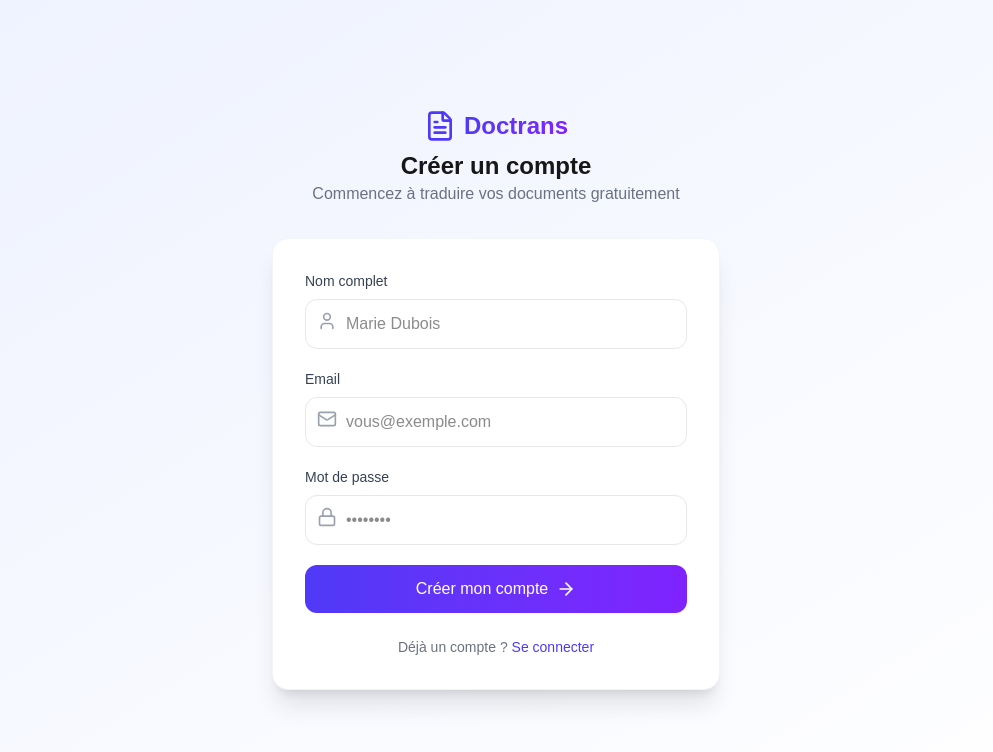
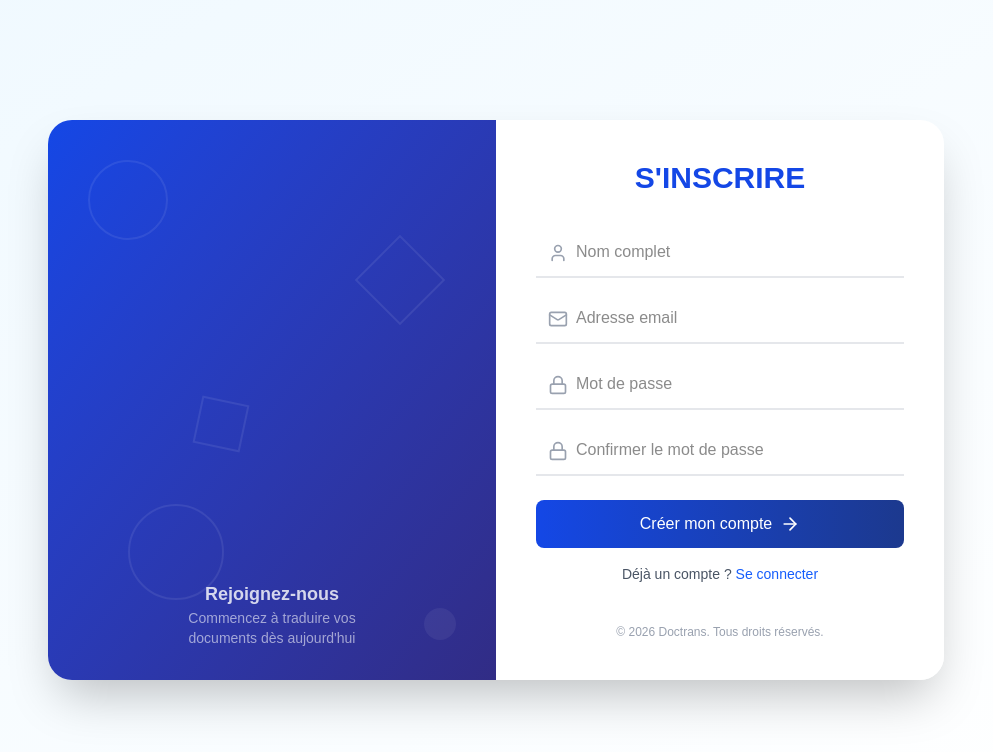
Before and after one commit to laminisidibe222-source/doctrans, a Next.js app: page /Signup in a window 1280 px wide. Shown: the top 752 px of the page, without its empty margins (144-1137 px from the left). Built offline with nearby package versions, Linux system fonts and the light colour scheme.

Commit message:
Updatind pages

```diff
--- a/app/Login/page.tsx
+++ b/app/Login/page.tsx
@@ -2,82 +2,115 @@
 
 import { useState } from 'react';
 import Link from 'next/link';
-import { FileText, Mail, Lock, ArrowRight } from 'lucide-react';
+import { User, Lock } from 'lucide-react';
 
 export default function LoginPage() {
-  const [email, setEmail] = useState('');
+  const [username, setUsername] = useState('');
   const [password, setPassword] = useState('');
+  const [error, setError] = useState('');
 
-  const handleSubmit = (e: React.FormEvent) => {
+  const handleLogin = (e: React.FormEvent) => {
     e.preventDefault();
-    if (email && password) {
-      localStorage.setItem('doctrans_user', email);
+    setError('');
+
+    // Get registered users from localStorage
+    const users = JSON.parse(localStorage.getItem('doctrans_users') || '[]');
+
+    // Find matching user
+    const foundUser = users.find(
+      (u: any) => (u.email === username || u.name === username) && u.password === password
+    );
+
+    if (foundUser) {
+      localStorage.setItem('doctrans_user', JSON.stringify(foundUser));
       window.location.href = '/translate';
+    } else {
+      setError('Identifiants incorrects. Veuillez vérifier vos informations.');
     }
   };
 
   return (
-    <div className="min-h-screen bg-gradient-to-br from-indigo-50 to-white flex items-center justify-center p-6">
-      <div className="w-full max-w-md">
-        <div className="text-center mb-8">
-          <Link href="/" className="inline-flex items-center gap-2 mb-2">
-            <FileText className="w-8 h-8 text-indigo-600" />
-            <span className="text-2xl font-bold bg-gradient-to-r from-indigo-600 to-violet-600 bg-clip-text text-transparent">
-              Doctrans
-            </span>
-          </Link>
-          <h1 className="text-2xl font-bold">Connexion</h1>
-          <p className="text-gray-500">Accédez à votre espace de traduction</p>
+    <div className="min-h-screen bg-gradient-to-br from-sky-50 to-white flex items-center justify-center p-4">
+      <div className="w-full max-w-4xl rounded-3xl shadow-2xl overflow-hidden flex">
+        {/* Left Side - Form */}
+        <div className="w-full md:w-1/2 bg-white p-8 md:p-10">
+          <h1 className="text-3xl font-bold text-blue-700 mb-8 text-center">SIGN IN</h1>
+
+          <form onSubmit={handleLogin} className="space-y-5">
+            {error && (
+              <div className="bg-red-50 text-red-600 text-sm p-3 rounded-lg text-center">
+                {error}
+              </div>
+            )}
+
+            <div className="relative">
+              <User className="absolute left-3 top-1/2 -translate-y-1/2 w-5 h-5 text-gray-400" />
+              <input
+                type="text"
+                value={username}
+                onChange={(e) => setUsername(e.target.value)}
+                placeholder="Nom d'utilisateur ou email"
+                required
+                className="w-full pl-10 pr-4 py-3 border-b-2 border-gray-200 focus:border-blue-600 outline-none transition bg-transparent"
+              />
             </div>
 
-        <form onSubmit={handleSubmit} className="bg-white rounded-2xl shadow-xl p-8 border border-gray-100">
-          <div className="space-y-5">
-            <div>
-              <label className="block text-sm font-medium text-gray-700 mb-2">Email</label>
             <div className="relative">
-                <Mail className="absolute left-3 top-3 w-5 h-5 text-gray-400" />
-                <input
-                  type="email"
-                  value={email}
-                  onChange={(e) => setEmail(e.target.value)}
-                  placeholder="vous@exemple.com"
-                  required
-                  className="w-full pl-10 pr-4 py-3 border border-gray-200 rounded-xl focus:outline-none focus:ring-2 focus:ring-indigo-500"
-                />
-              </div>
-            </div>
-
-            <div>
-              <label className="block text-sm font-medium text-gray-700 mb-2">Mot de passe</label>
-              <div className="relative">
-                <Lock className="absolute left-3 top-3 w-5 h-5 text-gray-400" />
+              <Lock className="absolute left-3 top-1/2 -translate-y-1/2 w-5 h-5 text-gray-400" />
               <input
                 type="password"
                 value={password}
                 onChange={(e) => setPassword(e.target.value)}
-                  placeholder="••••••••"
+                placeholder="Mot de passe"
                 required
-                  className="w-full pl-10 pr-4 py-3 border border-gray-200 rounded-xl focus:outline-none focus:ring-2 focus:ring-indigo-500"
+                className="w-full pl-10 pr-4 py-3 border-b-2 border-gray-200 focus:border-blue-600 outline-none transition bg-transparent"
               />
             </div>
+
+            <div className="flex items-center justify-between text-sm mt-2">
+              <label className="flex items-center gap-2 text-gray-600 cursor-pointer">
+                <input type="checkbox" className="accent-blue-600" />
+                Se souvenir de moi
+              </label>
+              <Link href="#" className="text-blue-600 hover:underline">
+                Mot de passe oublié ?
+              </Link>
             </div>
 
             <button
               type="submit"
-              className="w-full bg-gradient-to-r from-indigo-600 to-violet-600 text-white py-3 rounded-xl font-medium hover:opacity-90 transition flex items-center justify-center gap-2"
+              className="w-full mt-6 bg-gradient-to-r from-blue-700 to-blue-900 text-white py-3 rounded-lg font-medium hover:opacity-90 transition"
             >
-              Se connecter
-              <ArrowRight className="w-5 h-5" />
+              Connexion
             </button>
-          </div>
 
-          <p className="mt-6 text-center text-sm text-gray-500">
+            <p className="text-center text-sm text-gray-600 mt-4">
               Pas encore de compte ?{' '}
-            <Link href="/Signup" className="text-indigo-600 font-medium hover:underline">
-              Créer un compte
+              <Link href="/signup" className="text-blue-600 font-medium hover:underline">
+                S'inscrire
               </Link>
             </p>
           </form>
+
+          <p className="text-xs text-gray-400 text-center mt-10">
+            © 2026 Doctrans. Tous droits réservés.
+          </p>
+        </div>
+
+        {/* Right Side - Decorative */}
+        <div className="hidden md:block w-1/2 bg-gradient-to-br from-blue-700 to-indigo-900 relative overflow-hidden">
+          <div className="absolute inset-0 opacity-20">
+            <div className="absolute top-10 left-10 w-20 h-20 border-2 border-white/40 rounded-full"></div>
+            <div className="absolute top-32 right-16 w-16 h-16 border-2 border-white/40 rotate-45"></div>
+            <div className="absolute bottom-20 left-20 w-24 h-24 border-2 border-white/40 rounded-full"></div>
+            <div className="absolute bottom-10 right-10 w-8 h-8 bg-white/30 rounded-full"></div>
+            <div className="absolute top-1/2 left-1/3 w-12 h-12 border-2 border-white/40 rotate-12"></div>
+          </div>
+          <div className="absolute bottom-8 left-1/2 -translate-x-1/2 text-white/80 text-center px-6">
+            <p className="text-lg font-semibold">Traduisez sans limites</p>
+            <p className="text-sm opacity-70">Préservez la mise en forme de vos documents</p>
+          </div>
+        </div>
       </div>
     </div>
   );
--- a/app/Signup/page.tsx
+++ b/app/Signup/page.tsx
@@ -2,90 +2,166 @@
 
 import { useState } from 'react';
 import Link from 'next/link';
-import { FileText, Mail, Lock, User, ArrowRight } from 'lucide-react';
+import { User, Mail, Lock, ArrowRight } from 'lucide-react';
 
 export default function SignupPage() {
   const [name, setName] = useState('');
   const [email, setEmail] = useState('');
   const [password, setPassword] = useState('');
+  const [confirmPassword, setConfirmPassword] = useState('');
+  const [success, setSuccess] = useState(false);
+  const [error, setError] = useState('');
+
+  const handleSignup = (e: React.FormEvent) => {
+    e.preventDefault();
+    setError('');
+
+    // Validation
+    if (password !== confirmPassword) {
+      setError('Les mots de passe ne correspondent pas.');
+      return;
+    }
+
+    if (password.length < 6) {
+      setError('Le mot de passe doit contenir au moins 6 caractères.');
+      return;
+    }
+
+    // Get existing users or start fresh
+    const users = JSON.parse(localStorage.getItem('doctrans_users') || '[]');
+
+    // Check if email already exists
+    if (users.find((u: any) => u.email === email)) {
+      setError('Cet email est déjà utilisé. Veuillez vous connecter.');
+      return;
+    }
+
+    // Add new user
+    const newUser = { name, email, password, createdAt: new Date().toISOString() };
+    users.push(newUser);
+    localStorage.setItem('doctrans_users', JSON.stringify(users));
+
+    // Auto-login
+    localStorage.setItem('doctrans_user', JSON.stringify(newUser));
+    setSuccess(true);
+
+    // Redirect after 1.5s
+    setTimeout(() => {
+      window.location.href = '/translate';
+    }, 1500);
+  };
+
+  if (success) {
+    return (
+      <div className="min-h-screen bg-gradient-to-br from-sky-50 to-white flex items-center justify-center p-4">
+        <div className="bg-white p-10 rounded-3xl shadow-2xl text-center max-w-md">
+          <div className="w-16 h-16 bg-green-100 rounded-full flex items-center justify-center mx-auto mb-4">
+            <svg className="w-8 h-8 text-green-600" fill="none" stroke="currentColor" viewBox="0 0 24 24">
+              <path strokeLinecap="round" strokeLinejoin="round" strokeWidth={2} d="M5 13l4 4L19 7" />
+            </svg>
+          </div>
+          <h2 className="text-2xl font-bold text-gray-800 mb-2">Compte créé !</h2>
+          <p className="text-gray-600">Redirection en cours...</p>
+        </div>
+      </div>
+    );
+  }
 
   return (
-    <div className="min-h-screen bg-gradient-to-br from-indigo-50 to-white flex items-center justify-center p-6">
-      <div className="w-full max-w-md">
-        <div className="text-center mb-8">
-          <div className="flex items-center justify-center gap-2 mb-2">
-            <FileText className="w-8 h-8 text-indigo-600" />
-            <span className="text-2xl font-bold bg-gradient-to-r from-indigo-600 to-violet-600 bg-clip-text text-transparent">
-              Doctrans
-            </span>
+    <div className="min-h-screen bg-gradient-to-br from-sky-50 to-white flex items-center justify-center p-4">
+      <div className="w-full max-w-4xl rounded-3xl shadow-2xl overflow-hidden flex">
+        {/* Left Side - Decorative */}
+        <div className="hidden md:block w-1/2 bg-gradient-to-br from-blue-700 to-indigo-900 relative overflow-hidden">
+          <div className="absolute inset-0 opacity-20">
+            <div className="absolute top-10 left-10 w-20 h-20 border-2 border-white/40 rounded-full"></div>
+            <div className="absolute top-32 right-16 w-16 h-16 border-2 border-white/40 rotate-45"></div>
+            <div className="absolute bottom-20 left-20 w-24 h-24 border-2 border-white/40 rounded-full"></div>
+            <div className="absolute bottom-10 right-10 w-8 h-8 bg-white/30 rounded-full"></div>
+            <div className="absolute top-1/2 left-1/3 w-12 h-12 border-2 border-white/40 rotate-12"></div>
           </div>
-          <h1 className="text-2xl font-bold">Créer un compte</h1>
-          <p className="text-gray-500">
-            Commencez à traduire vos documents gratuitement
-          </p>
+          <div className="absolute bottom-8 left-1/2 -translate-x-1/2 text-white/80 text-center px-6">
+            <p className="text-lg font-semibold">Rejoignez-nous</p>
+            <p className="text-sm opacity-70">Commencez à traduire vos documents dès aujourd'hui</p>
+          </div>
         </div>
 
-        <div className="bg-white rounded-2xl shadow-xl p-8 border border-gray-100">
-          <div className="space-y-5">
-            <div>
-              <label className="block text-sm font-medium text-gray-700 mb-2">
-                Nom complet
-              </label>
+        {/* Right Side - Form */}
+        <div className="w-full md:w-1/2 bg-white p-8 md:p-10">
+          <h1 className="text-3xl font-bold text-blue-700 mb-8 text-center">S'INSCRIRE</h1>
+
+          <form onSubmit={handleSignup} className="space-y-4">
+            {error && (
+              <div className="bg-red-50 text-red-600 text-sm p-3 rounded-lg text-center">
+                {error}
+              </div>
+            )}
+
             <div className="relative">
-                <User className="absolute left-3 top-3 w-5 h-5 text-gray-400" />
+              <User className="absolute left-3 top-1/2 -translate-y-1/2 w-5 h-5 text-gray-400" />
               <input
                 type="text"
                 value={name}
                 onChange={(e) => setName(e.target.value)}
-                  placeholder="Marie Dubois"
-                  className="w-full pl-10 pr-4 py-3 border border-gray-200 rounded-xl focus:outline-none focus:ring-2 focus:ring-indigo-500"
+                placeholder="Nom complet"
+                required
+                className="w-full pl-10 pr-4 py-3 border-b-2 border-gray-200 focus:border-blue-600 outline-none transition bg-transparent"
               />
             </div>
-            </div>
 
-            <div>
-              <label className="block text-sm font-medium text-gray-700 mb-2">
-                Email
-              </label>
             <div className="relative">
-                <Mail className="absolute left-3 top-3 w-5 h-5 text-gray-400" />
+              <Mail className="absolute left-3 top-1/2 -translate-y-1/2 w-5 h-5 text-gray-400" />
               <input
                 type="email"
                 value={email}
                 onChange={(e) => setEmail(e.target.value)}
-                  placeholder="vous@exemple.com"
-                  className="w-full pl-10 pr-4 py-3 border border-gray-200 rounded-xl focus:outline-none focus:ring-2 focus:ring-indigo-500"
+                placeholder="Adresse email"
+                required
+                className="w-full pl-10 pr-4 py-3 border-b-2 border-gray-200 focus:border-blue-600 outline-none transition bg-transparent"
               />
             </div>
-            </div>
 
-            <div>
-              <label className="block text-sm font-medium text-gray-700 mb-2">
-                Mot de passe
-              </label>
             <div className="relative">
-                <Lock className="absolute left-3 top-3 w-5 h-5 text-gray-400" />
+              <Lock className="absolute left-3 top-1/2 -translate-y-1/2 w-5 h-5 text-gray-400" />
               <input
                 type="password"
                 value={password}
                 onChange={(e) => setPassword(e.target.value)}
-                  placeholder="••••••••"
-                  className="w-full pl-10 pr-4 py-3 border border-gray-200 rounded-xl focus:outline-none focus:ring-2 focus:ring-indigo-500"
+                placeholder="Mot de passe"
+                required
+                className="w-full pl-10 pr-4 py-3 border-b-2 border-gray-200 focus:border-blue-600 outline-none transition bg-transparent"
               />
             </div>
+
+            <div className="relative">
+              <Lock className="absolute left-3 top-1/2 -translate-y-1/2 w-5 h-5 text-gray-400" />
+              <input
+                type="password"
+                value={confirmPassword}
+                onChange={(e) => setConfirmPassword(e.target.value)}
+                placeholder="Confirmer le mot de passe"
+                required
+                className="w-full pl-10 pr-4 py-3 border-b-2 border-gray-200 focus:border-blue-600 outline-none transition bg-transparent"
+              />
             </div>
 
-            <button className="w-full bg-gradient-to-r from-indigo-600 to-violet-600 text-white py-3 rounded-xl font-medium hover:opacity-90 transition flex items-center justify-center gap-2">
+            <button
+              type="submit"
+              className="w-full mt-6 bg-gradient-to-r from-blue-700 to-blue-900 text-white py-3 rounded-lg font-medium hover:opacity-90 transition flex items-center justify-center gap-2"
+            >
               Créer mon compte
               <ArrowRight className="w-5 h-5" />
             </button>
-          </div>
 
-          <p className="mt-6 text-center text-sm text-gray-500">
+            <p className="text-center text-sm text-gray-600 mt-4">
               Déjà un compte ?{' '}
-            <Link href="/login" className="text-indigo-600 font-medium hover:underline">
+              <Link href="/login" className="text-blue-600 font-medium hover:underline">
                 Se connecter
               </Link>
+            </p>
+          </form>
+
+          <p className="text-xs text-gray-400 text-center mt-10">
+            © 2026 Doctrans. Tous droits réservés.
           </p>
         </div>
       </div>
```
Also changed, not shown: app/translate/page.tsx (+77 -74 lines). Lines whose indentation alone changed are shown as unchanged.
